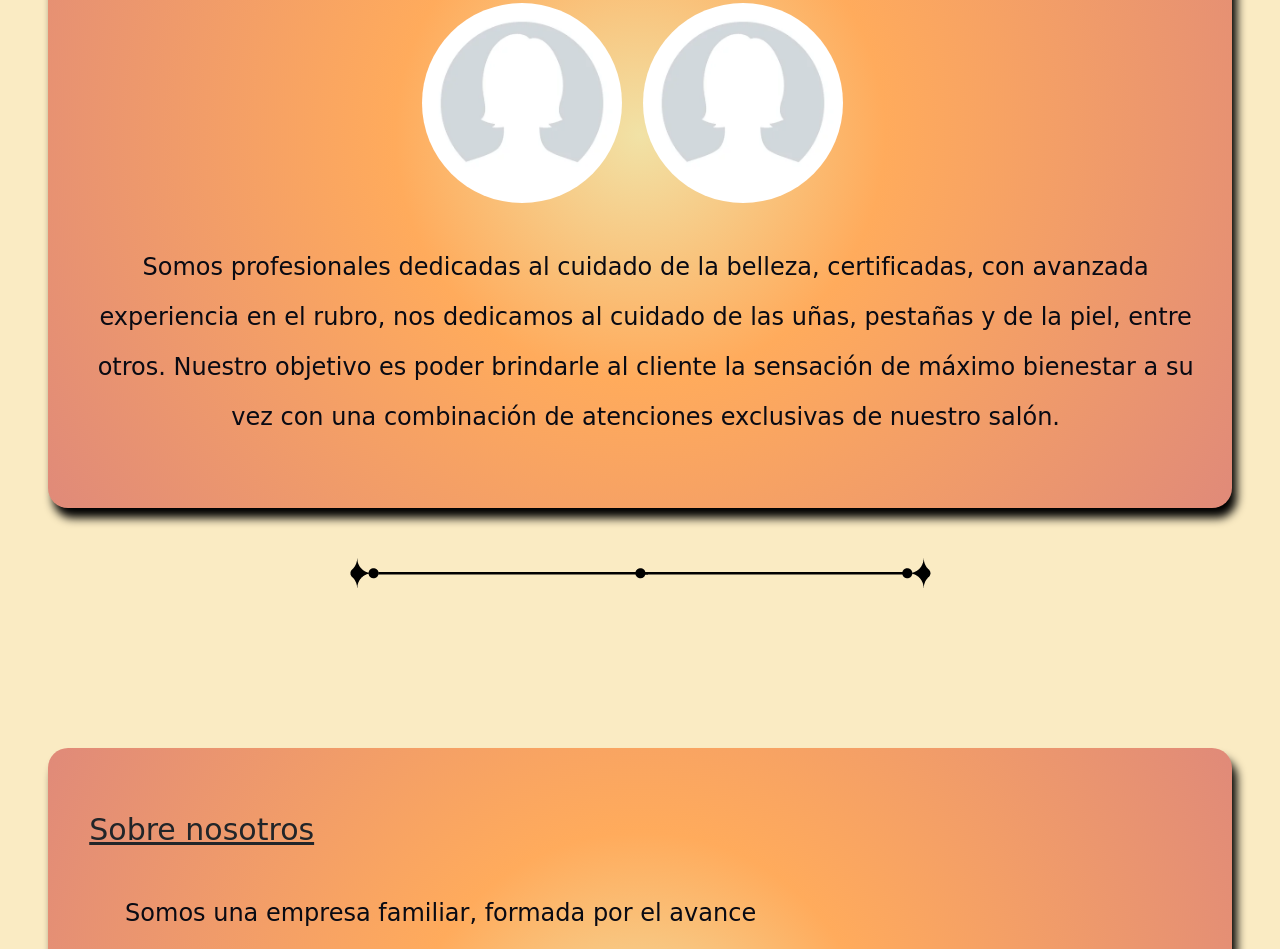
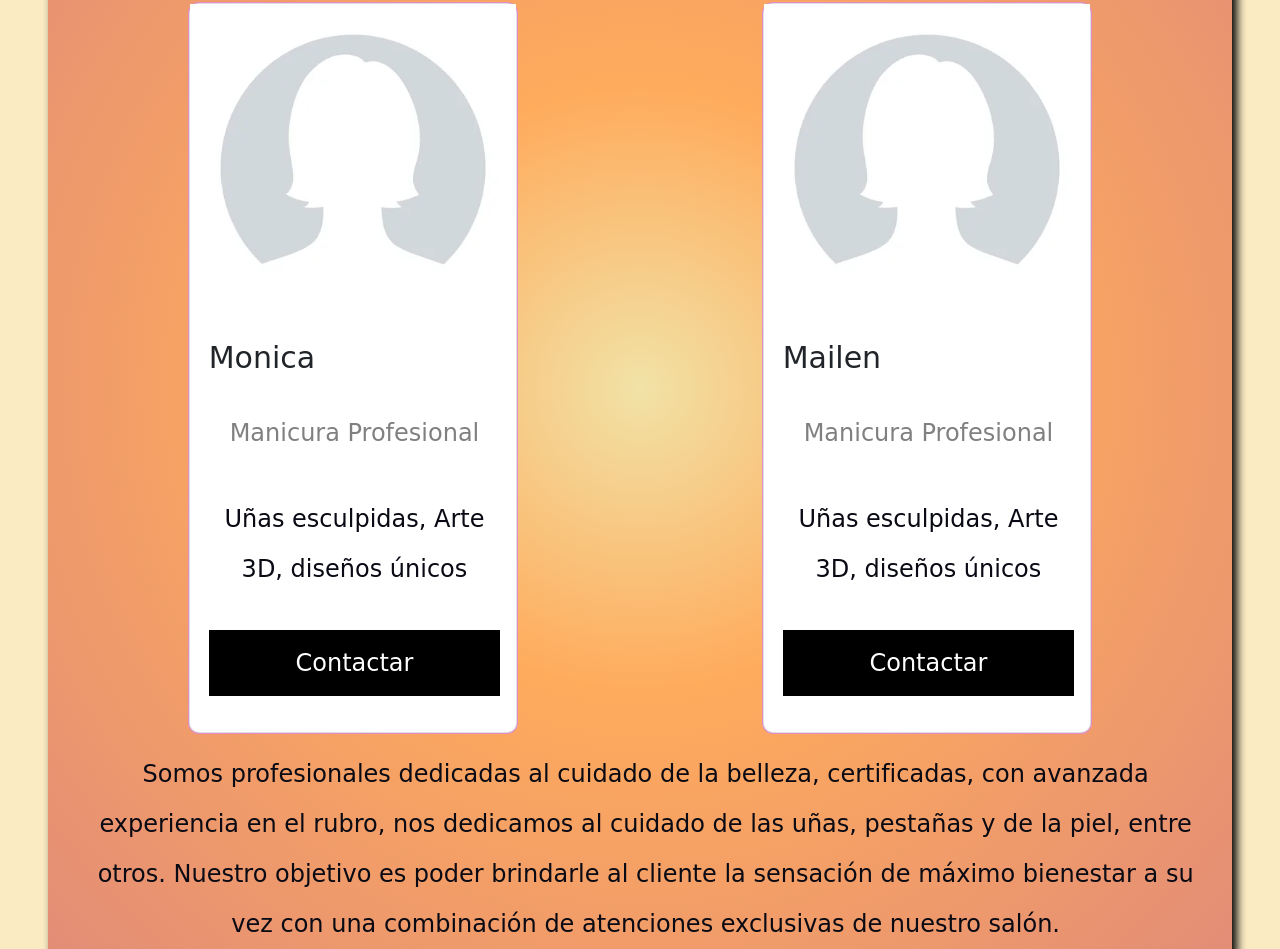
Before and after one commit to Hanzoru/Mom, a website: page index.html in a window 1280 px wide. Shown: the part 1053-2002 px from the top of the page. Drawn offline with nearby package versions, Linux system fonts and the light colour scheme; grey boxes are pictures that could not be loaded; a web font is replaced by a local one.

Commit message:
Agregando tarjeta a Index

```diff
--- a/css/style.css
+++ b/css/style.css
@@ -13,6 +13,45 @@ header{
     position: fixed;
     z-index: 100;
 
+}
+
+.column {
+    margin: auto;
+    width: 30%;
+    margin-bottom: 16px;
+    padding: 0 8px;
+    border-radius: 10px;
+}
+
+.card {
+    box-shadow: 0 10px 15px 0 rgba(0, 0, 0, 0.2);
+    border-radius: 10px;
+}
+
+.contenedor-tarjetas {
+    padding: 0 16px;
+}
+
+.contenedor-tarjetas::after, .row::after {
+    content: "";
+    clear: both;
+    display: table;
+}
+
+.title {
+    color: gray;
+}
+
+.button{
+    border: none;
+    outline: 0;
+    display: inline-block;
+    padding: 8px;
+    color:white;
+    background-color:#000;
+    text-align: center;
+    cursor:pointer;
+    width: 100%;
 }
 
 .d-block w-100 {
@@ -110,7 +149,6 @@ body{
     text-align: center;
     margin: 10rem 3rem 3rem 3rem ;
     padding: 30px;
-    /* border: solid 1px #99A799; */
     border-radius: 4px;
     background-image: radial-gradient(circle, rgba(241,226,166,1) 0%, rgba(255,171,92,1) 35%, rgba(224,138,121,1) 100%);
     border-radius: 20px;
@@ -121,19 +159,10 @@ body{
 }
 
 
-.fotosProfesionales{
-    position:relative;
-    margin: auto;
-}
-
 /* Efecto Pulse*/
 
 .thumbnail{
     animation: pulse 1s infinite;
-    border-radius: 50%;
-    width: 200px;
-    margin: 0 15px 39px 0;
-    z-index: 100;
 }
 
 @keyframes pulse {
@@ -248,12 +277,6 @@ a{
     filter: drop-shadow(16px 16px 10px black);
     transition: all 0.5s;
     border-radius: 10px;
-}
-
-
-
-.redes{
-    left: 400px;
 }
 
 .footTitle{
@@ -570,12 +593,30 @@ form{
     filter: drop-shadow(10px 10px 16px black);
 }
 
+.contenedor-imagen {
+    position: relative;
+    text-align: center;
+    color: white;
+}
+
+.centrado {
+    position: absolute;
+    top:50%;
+    left: 50%;
+    transform:translate(-50%, -50%);
+}
+
+.contenedor-imagen .centrado h3{
+    font-size:50px;
+    margin: 0 0 15rem 0;
+}
 
 .serviceText{
     text-align: center;
 }
 
 .imgFinService{
+    margin-top: 20px;
     position: relative;
     width: 100%;
     height: 450px;
@@ -654,6 +695,11 @@ form{
     p{
         text-align: start;
         font-size: 23px;
+    }
+
+    .column {
+        width: 100%;
+        display: block;
     }
 
     .videoDerecha{
--- a/index.html
+++ b/index.html
@@ -90,10 +90,34 @@
             <div  class="contenedor">
                 <h2>Quienes somos</h2>
                 <h3><u>Nuestros profesionales</u></h3>
-                <div class=fotosProfesionales>
+                <div class="row">
+                    <div class="column">
+                        <div class="card thumbnail">
+                            <img src="./imagenes/image_perfil_fem.jpg" alt="Monica" style="width: 100%;">
+                            <div class="contenedor-tarjetas">
+                                <h2>Monica</h2>
+                                <p class="title">Manicura Profesional</p>
+                                <p>Uñas esculpidas, Arte 3D, diseños únicos</p>
+                                <p><button class="button">Contactar</button></p>
+                            </div>
+                        </div>
+                    </div>
+                    <div class="column">
+                        <div class="card thumbnail">
+                            <img src="./imagenes/image_perfil_fem.jpg" alt="Mailen" style="width: 100%;">
+                            <div class="contenedor-tarjetas">
+                                <h2>Mailen</h2>
+                                <p class="title">Manicura Profesional</p>
+                                <p>Uñas esculpidas, Arte 3D, diseños únicos</p>
+                                <p><button class="button">Contactar</button></p>
+                            </div>
+                        </div>
+                    </div>
+                </div>
+                    <!-- <div class=fotosProfesionales>
                     <img src="./imagenes/image_perfil_fem.jpg" alt="Foto Monica" width="200px" class="thumbnail">
                     <img src="./imagenes/image_perfil_fem.jpg" alt="Foto Mailen" width="200px" class="thumbnail">
-                </div>
+                </div> -->
                 <p>Somos profesionales dedicadas al cuidado de la belleza, certificadas, con avanzada experiencia en el rubro, nos dedicamos al cuidado de las uñas, pestañas y de la piel, entre otros. Nuestro objetivo es poder brindarle al
                     cliente la sensación de máximo bienestar a su vez con una combinación de atenciones exclusivas de nuestro salón.
                 </p>
```
Also changed, not shown: paginas/servicios.html (+7 -4 lines).
